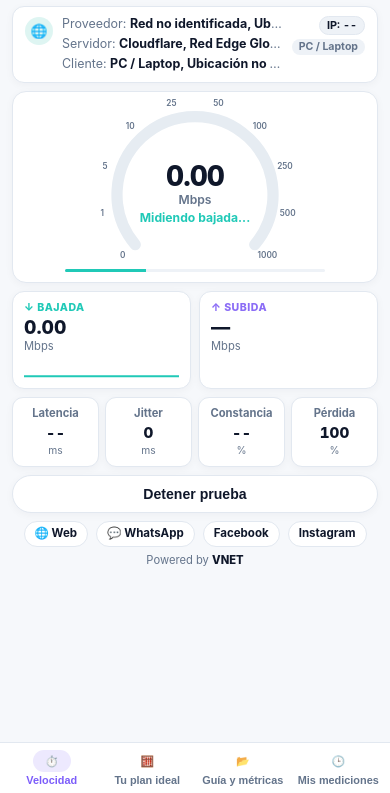
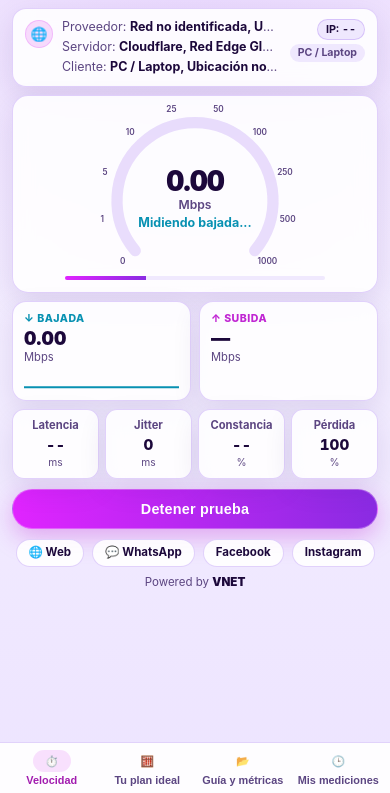
Before and after one commit to eduardoirl89/vtest, a plain HTML site: page index.html in a window 390 px wide. Shown: the part 51-844 px from the top of the page. Drawn offline with Linux system fonts and the light colour scheme; no server answers.

Commit message:
Refactor styles for improved UI and accessibility
Updated color variables and styles for better visual consistency and accessibility. Adjusted various UI elements for improved layout and responsiveness.

```diff
--- a/styles.css
+++ b/styles.css
@@ -1,63 +1,69 @@
 :root {
-  --bg: #f6f8fb;
-  --surface: #ffffff;
-  --surface-alt: #eef2f7;
-  --border: #e2e8f0;
-  --border-hover: #cbd5e1;
-  --text-main: #0f172a;
-  --text-muted: #64748b;
-  --gauge-track: #e6ecf2;
-  --gauge-fill: #20c9b7;
-  --dl-color: #20c9b7;
-  --ul-color: #8b6df6;
+  --bg: #f5f0ff;
+  --bg-grad: radial-gradient(circle at 50% -10%, rgba(168, 85, 247, 0.22), transparent 55%), linear-gradient(180deg, #f8f5ff 0%, #ede4ff 100%);
+  --surface: rgba(255, 255, 255, 0.88);
+  --surface-alt: rgba(139, 92, 246, 0.12);
+  --border: rgba(124, 58, 237, 0.22);
+  --border-hover: rgba(217, 70, 239, 0.55);
+  --text-main: #1c083b;
+  --text-muted: #5c4682;
+  --gauge-track: rgba(124, 58, 237, 0.16);
+  --gauge-fill: #06b6d4;
+  --dl-color: #0891b2;
+  --ul-color: #c026d3;
   --ping-color: #16a34a;
   --warn: #d97706;
-  --bad: #dc2626;
-  --nav-bg: #ffffff;
-  --nav-active-pill: #ede9fe;
-  --nav-active-text: #7c5dfa;
-  --btn-primary-bg: #0f172a;
+  --bad: #e11d48;
+  --nav-bg: rgba(255, 255, 255, 0.92);
+  --nav-active-pill: rgba(217, 70, 239, 0.16);
+  --nav-active-text: #a21caf;
+  --btn-grad: linear-gradient(90deg, #e024ff 0%, #8a2be2 100%);
+  --btn-primary-bg: linear-gradient(90deg, #e024ff 0%, #8a2be2 100%);
   --btn-primary-text: #ffffff;
-  --quiz-surface: #eef2ff;
-  --quiz-border: #c7d2fe;
-  --quiz-text: #0f172a;
-  --quiz-muted: #475569;
-  --quiz-accent: #2563eb;
+  --quiz-surface: rgba(255, 255, 255, 0.9);
+  --quiz-border: rgba(168, 85, 247, 0.34);
+  --quiz-text: #1c083b;
+  --quiz-muted: #5c4682;
+  --quiz-accent: #c026d3;
   --quiz-card-bg: #ffffff;
-  --quiz-card-text: #0f172a;
-  --quiz-card-border: #cbd5e1;
-  --shadow-card: 0 2px 8px rgba(15, 23, 42, 0.04);
+  --quiz-card-text: #1c083b;
+  --quiz-card-border: rgba(139, 92, 246, 0.28);
+  --shadow-card: 0 10px 28px rgba(46, 7, 107, 0.10);
 }
 
 html[data-theme="dark"] {
-  --bg: #070a12;
-  --surface: #111623;
-  --surface-alt: #182032;
-  --border: #1e293b;
-  --border-hover: #334155;
-  --text-main: #f8fafc;
-  --text-muted: #94a3b8;
-  --gauge-track: #172033;
-  --gauge-fill: #14b8a6;
-  --dl-color: #14b8a6;
-  --ul-color: #8b5cf6;
-  --ping-color: #22c55e;
-  --warn: #f59e0b;
-  --bad: #f87171;
-  --nav-bg: #0d121d;
-  --nav-active-pill: rgba(124, 93, 250, 0.22);
-  --nav-active-text: #a78bfa;
-  --btn-primary-bg: #f8fafc;
-  --btn-primary-text: #070a12;
-  --quiz-surface: #0d1424;
-  --quiz-border: #1e293b;
-  --quiz-text: #f8fafc;
-  --quiz-muted: #94a3b8;
-  --quiz-accent: #38bdf8;
-  --quiz-card-bg: #151e31;
-  --quiz-card-text: #f1f5f9;
-  --quiz-card-border: #26344d;
-  --shadow-card: 0 4px 14px rgba(0, 0, 0, 0.35);
+  --bg: #1c0446;
+  --bg-grad:
+    radial-gradient(ellipse at 50% -15%, rgba(168, 85, 247, 0.38), transparent 60%),
+    radial-gradient(circle at 85% 20%, rgba(217, 70, 239, 0.18), transparent 45%),
+    linear-gradient(165deg, #2b0666 0%, #1c0446 52%, #12022e 100%);
+  --surface: rgba(36, 7, 86, 0.72);
+  --surface-alt: rgba(168, 85, 247, 0.18);
+  --border: rgba(192, 132, 252, 0.26);
+  --border-hover: rgba(232, 121, 249, 0.65);
+  --text-main: #ffffff;
+  --text-muted: #d8c7f5;
+  --gauge-track: rgba(216, 180, 254, 0.18);
+  --gauge-fill: #22d3ee;
+  --dl-color: #22d3ee;
+  --ul-color: #e879f9;
+  --ping-color: #34d399;
+  --warn: #fbbf24;
+  --bad: #fb7185;
+  --nav-bg: rgba(24, 4, 58, 0.9);
+  --nav-active-pill: rgba(232, 121, 249, 0.22);
+  --nav-active-text: #f5d0fe;
+  --btn-primary-bg: linear-gradient(90deg, #e024ff 0%, #8a2be2 100%);
+  --btn-primary-text: #ffffff;
+  --quiz-surface: rgba(36, 7, 86, 0.78);
+  --quiz-border: rgba(192, 132, 252, 0.32);
+  --quiz-text: #ffffff;
+  --quiz-muted: #d8c7f5;
+  --quiz-accent: #e879f9;
+  --quiz-card-bg: rgba(49, 10, 115, 0.85);
+  --quiz-card-text: #ffffff;
+  --quiz-card-border: rgba(216, 180, 254, 0.28);
+  --shadow-card: 0 12px 32px rgba(10, 1, 28, 0.45);
 }
 
 *,
@@ -74,7 +80,9 @@ html {
 
 body {
   font-family: -apple-system, BlinkMacSystemFont, "Segoe UI", Roboto, Helvetica, Arial, sans-serif;
-  background-color: var(--bg);
+  background: var(--bg);
+  background-image: var(--bg-grad);
+  background-attachment: fixed;
   color: var(--text-main);
   min-height: 100vh;
   line-height: 1.35;
@@ -85,14 +93,15 @@ body {
   min-height: 100vh;
   display: flex;
   flex-direction: column;
-  padding-bottom: 66px;
+  padding-bottom: 68px;
 }
 
 .topbar {
   position: sticky;
   top: 0;
   z-index: 30;
-  background: var(--bg);
+  background: var(--nav-bg);
+  backdrop-filter: blur(12px);
   border-bottom: 1px solid var(--border);
   padding: 8px 14px;
   display: flex;
@@ -109,20 +118,22 @@ body {
 }
 
 .brand-name {
-  font-size: 1.12rem;
-  font-weight: 800;
-  letter-spacing: -0.4px;
+  font-size: 1.18rem;
+  font-weight: 900;
+  letter-spacing: -0.5px;
+  color: var(--text-main);
 }
 
 .brand-pill {
   font-size: 0.62rem;
   font-weight: 800;
-  letter-spacing: 0.4px;
+  letter-spacing: 0.5px;
   text-transform: uppercase;
-  padding: 2px 7px;
+  padding: 2px 8px;
   border-radius: 999px;
   background: var(--nav-active-pill);
   color: var(--nav-active-text);
+  border: 1px solid var(--border);
 }
 
 .topbar-right {
@@ -135,15 +146,16 @@ body {
   display: none;
   align-items: center;
   gap: 5px;
-  padding: 5px 10px;
+  padding: 5px 11px;
   border-radius: 999px;
-  border: 1px solid var(--dl-color);
-  background: rgba(20, 184, 166, 0.14);
-  color: var(--dl-color);
+  border: 1px solid rgba(232, 121, 249, 0.55);
+  background: var(--btn-grad);
+  color: #ffffff;
   font-size: 0.72rem;
   font-weight: 800;
   cursor: pointer;
   white-space: nowrap;
+  box-shadow: 0 4px 14px rgba(217, 70, 239, 0.35);
 }
 
 .install-pill-btn.visible {
@@ -152,6 +164,7 @@ body {
 
 .live-pill {
   font-size: 0.72rem;
+  font-weight: 600;
   color: var(--text-muted);
   background: var(--surface);
   border: 1px solid var(--border);
@@ -208,7 +221,7 @@ body {
   width: 100%;
   max-width: 680px;
   margin: 0 auto;
-  padding: 8px 12px 10px;
+  padding: 10px 12px 12px;
   flex: 1;
 }
 
@@ -228,9 +241,10 @@ body {
 
 .server-header-card {
   background: var(--surface);
+  backdrop-filter: blur(10px);
   border: 1px solid var(--border);
-  border-radius: 12px;
-  padding: 9px 12px;
+  border-radius: 14px;
+  padding: 10px 12px;
   box-shadow: var(--shadow-card);
   display: flex;
   align-items: flex-start;
@@ -251,8 +265,9 @@ body {
   width: 28px;
   height: 28px;
   border-radius: 50%;
-  background: rgba(20, 184, 166, 0.14);
-  color: var(--dl-color);
+  background: rgba(217, 70, 239, 0.18);
+  border: 1px solid rgba(232, 121, 249, 0.35);
+  color: var(--ul-color);
   display: inline-flex;
   align-items: center;
   justify-content: center;
@@ -296,7 +311,7 @@ body {
   color: var(--text-main);
   background: var(--surface-alt);
   border: 1px solid var(--border);
-  padding: 1px 7px;
+  padding: 2px 8px;
   border-radius: 999px;
   font-variant-numeric: tabular-nums;
 }
@@ -304,7 +319,7 @@ body {
 .device-badge-inline {
   font-size: 0.66rem;
   font-weight: 700;
-  padding: 1px 7px;
+  padding: 2px 8px;
   border-radius: 999px;
   background: var(--surface-alt);
   color: var(--text-muted);
@@ -313,9 +328,10 @@ body {
 
 .gauge-card {
   background: var(--surface);
+  backdrop-filter: blur(10px);
   border: 1px solid var(--border);
-  border-radius: 14px;
-  padding: 8px 10px 10px;
+  border-radius: 16px;
+  padding: 10px 10px 12px;
   box-shadow: var(--shadow-card);
   margin-bottom: 8px;
   display: flex;
@@ -351,6 +367,7 @@ body {
   stroke: var(--gauge-fill);
   stroke-width: 15;
   stroke-linecap: round;
+  filter: drop-shadow(0 0 8px rgba(34, 211, 238, 0.35));
   transition: stroke-dashoffset 0.14s linear, stroke 0.2s ease;
 }
 
@@ -372,7 +389,7 @@ body {
 
 .gauge-value {
   font-size: clamp(1.75rem, 6vw, 2.35rem);
-  font-weight: 800;
+  font-weight: 900;
   letter-spacing: -1px;
   line-height: 1.05;
   color: var(--text-main);
@@ -387,7 +404,7 @@ body {
 }
 
 .gauge-state {
-  font-size: 0.76rem;
+  font-size: 0.78rem;
   font-weight: 700;
   color: var(--gauge-fill);
   margin-top: 2px;
@@ -402,17 +419,17 @@ body {
 .progress-mini {
   width: 100%;
   max-width: 260px;
-  height: 3px;
+  height: 4px;
   background: var(--surface-alt);
   border-radius: 999px;
   overflow: hidden;
-  margin-top: 4px;
+  margin-top: 5px;
 }
 
 .progress-mini-fill {
   height: 100%;
   width: 0%;
-  background: var(--gauge-fill);
+  background: var(--btn-grad);
   transition: width 0.2s ease, background-color 0.2s ease;
 }
 
@@ -425,9 +442,10 @@ body {
 
 .du-card {
   background: var(--surface);
+  backdrop-filter: blur(10px);
   border: 1px solid var(--border);
-  border-radius: 12px;
-  padding: 9px 11px 8px;
+  border-radius: 14px;
+  padding: 10px 11px 9px;
   box-shadow: var(--shadow-card);
   display: flex;
   flex-direction: column;
@@ -451,7 +469,7 @@ body {
 
 .du-num {
   font-size: clamp(1.2rem, 4.2vw, 1.55rem);
-  font-weight: 800;
+  font-weight: 900;
   color: var(--text-main);
   line-height: 1.08;
   font-variant-numeric: tabular-nums;
@@ -474,13 +492,14 @@ body {
   display: grid;
   grid-template-columns: repeat(4, minmax(0, 1fr));
   gap: 6px;
-  margin-bottom: 8px;
+  margin-bottom: 10px;
 }
 
 .pjl-card {
   background: var(--surface);
+  backdrop-filter: blur(10px);
   border: 1px solid var(--border);
-  border-radius: 11px;
+  border-radius: 12px;
   padding: 8px 6px;
   box-shadow: var(--shadow-card);
   text-align: center;
@@ -509,21 +528,23 @@ body {
 
 .primary-action-pill {
   width: 100%;
-  padding: 10px 14px;
+  padding: 11px 16px;
   border-radius: 999px;
-  border: 1px solid var(--border);
-  background: var(--surface);
-  color: var(--text-main);
-  font-size: 0.88rem;
-  font-weight: 700;
+  border: 1px solid rgba(245, 208, 254, 0.35);
+  background: var(--btn-primary-bg);
+  color: var(--btn-primary-text);
+  font-size: 0.9rem;
+  font-weight: 800;
+  letter-spacing: 0.2px;
   cursor: pointer;
-  box-shadow: var(--shadow-card);
-  transition: all 0.15s ease;
+  box-shadow: 0 8px 24px rgba(192, 38, 211, 0.35);
+  transition: transform 0.15s ease, box-shadow 0.15s ease, filter 0.15s ease;
 }
 
 .primary-action-pill:hover {
-  border-color: var(--border-hover);
-  background: var(--surface-alt);
+  transform: translateY(-1px);
+  filter: brightness(1.06);
+  box-shadow: 0 10px 28px rgba(217, 70, 239, 0.48);
 }
 
 .section-heading {
@@ -544,8 +565,9 @@ body {
 
 .acc-card {
   background: var(--surface);
+  backdrop-filter: blur(10px);
   border: 1px solid var(--border);
-  border-radius: 12px;
+  border-radius: 14px;
   box-shadow: var(--shadow-card);
   overflow: hidden;
 }
@@ -580,9 +602,9 @@ body {
 }
 
 .mini-info-card {
-  background: var(--bg);
+  background: var(--surface-alt);
   border: 1px solid var(--border);
-  border-radius: 10px;
+  border-radius: 12px;
   padding: 10px;
 }
 
@@ -603,6 +625,7 @@ body {
 
 .quiz-card {
   background: var(--quiz-surface);
+  backdrop-filter: blur(10px);
   color: var(--quiz-text);
   border: 1px solid var(--quiz-border);
   border-radius: 16px;
@@ -689,8 +712,9 @@ body {
 
 .panel-card {
   background: var(--surface);
+  backdrop-filter: blur(10px);
   border: 1px solid var(--border);
-  border-radius: 14px;
+  border-radius: 16px;
   padding: 14px;
   box-shadow: var(--shadow-card);
 }
@@ -731,7 +755,7 @@ input[type="number"] {
   padding: 8px 10px;
   border-radius: 10px;
   border: 1px solid var(--border);
-  background: var(--bg);
+  background: var(--surface-alt);
   color: var(--text-main);
   font-size: 0.86rem;
 }
@@ -754,19 +778,24 @@ input[type="number"] {
 
 .btn-sm {
   padding: 6px 12px;
-  border-radius: 8px;
+  border-radius: 999px;
   border: 1px solid var(--border);
-  background: var(--bg);
+  background: var(--surface-alt);
   color: var(--text-main);
-  font-size: 0.8rem;
+  font-size: 0.78rem;
   font-weight: 700;
   cursor: pointer;
+  transition: border-color 0.15s ease, transform 0.15s ease;
+}
+
+.btn-sm:hover {
+  border-color: var(--border-hover);
 }
 
 .btn-sm.primary {
   background: var(--btn-primary-bg);
   color: var(--btn-primary-text);
-  border-color: var(--btn-primary-bg);
+  border-color: transparent;
 }
 
 .bench-tabs {
@@ -780,7 +809,7 @@ input[type="number"] {
   padding: 4px 10px;
   border-radius: 999px;
   border: 1px solid var(--border);
-  background: var(--bg);
+  background: var(--surface-alt);
   color: var(--text-main);
   font-size: 0.76rem;
   font-weight: 700;
@@ -859,7 +888,7 @@ th {
   display: flex;
   justify-content: center;
   gap: 8px;
-  margin-top: 8px;
+  margin-top: 10px;
   flex-wrap: wrap;
 }
 
@@ -867,23 +896,29 @@ th {
   text-decoration: none;
   font-size: 0.72rem;
   font-weight: 700;
-  padding: 4px 10px;
+  padding: 5px 12px;
   border-radius: 999px;
   background: var(--surface);
   border: 1px solid var(--border);
   color: var(--text-main);
+  transition: border-color 0.15s ease, transform 0.15s ease;
+}
+
+.social-chip:hover {
+  border-color: var(--border-hover);
+  transform: translateY(-1px);
 }
 
 .powered-box {
   text-align: center;
-  margin-top: 6px;
-  font-size: 0.7rem;
+  margin-top: 8px;
+  font-size: 0.72rem;
   color: var(--text-muted);
 }
 
 .powered-box a {
   color: var(--text-main);
-  font-weight: 800;
+  font-weight: 900;
   text-decoration: none;
 }
 
@@ -894,6 +929,7 @@ th {
   right: 0;
   z-index: 40;
   background: var(--nav-bg);
+  backdrop-filter: blur(12px);
   border-top: 1px solid var(--border);
   display: grid;
   grid-template-columns: repeat(4, minmax(0, 1fr));
@@ -994,7 +1030,7 @@ th {
 
   .server-header-card {
     padding: 13px 18px;
-    border-radius: 14px;
+    border-radius: 16px;
     margin-bottom: 12px;
   }
 
@@ -1048,7 +1084,7 @@ th {
 
   .du-card {
     padding: 13px 16px 12px;
-    border-radius: 14px;
+    border-radius: 16px;
   }
 
   .du-head {
@@ -1121,10 +1157,10 @@ th {
   #historyTable tr {
     display: block;
     border: 1px solid var(--border);
-    border-radius: 10px;
+    border-radius: 12px;
     padding: 8px 10px;
     margin-bottom: 8px;
-    background: var(--bg);
+    background: var(--surface-alt);
   }
 
   #historyTable td {
```
